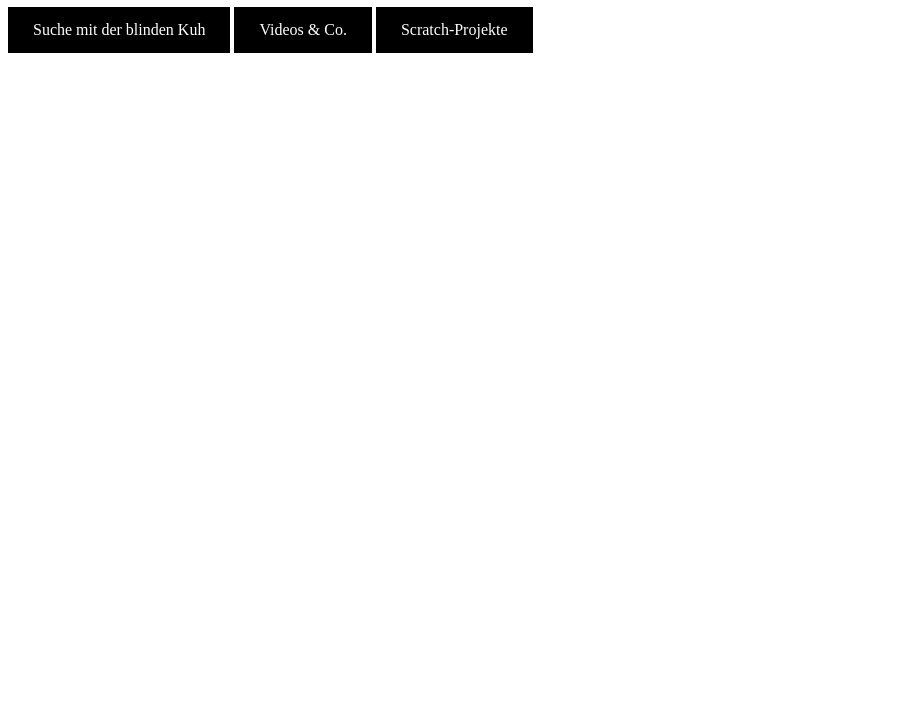
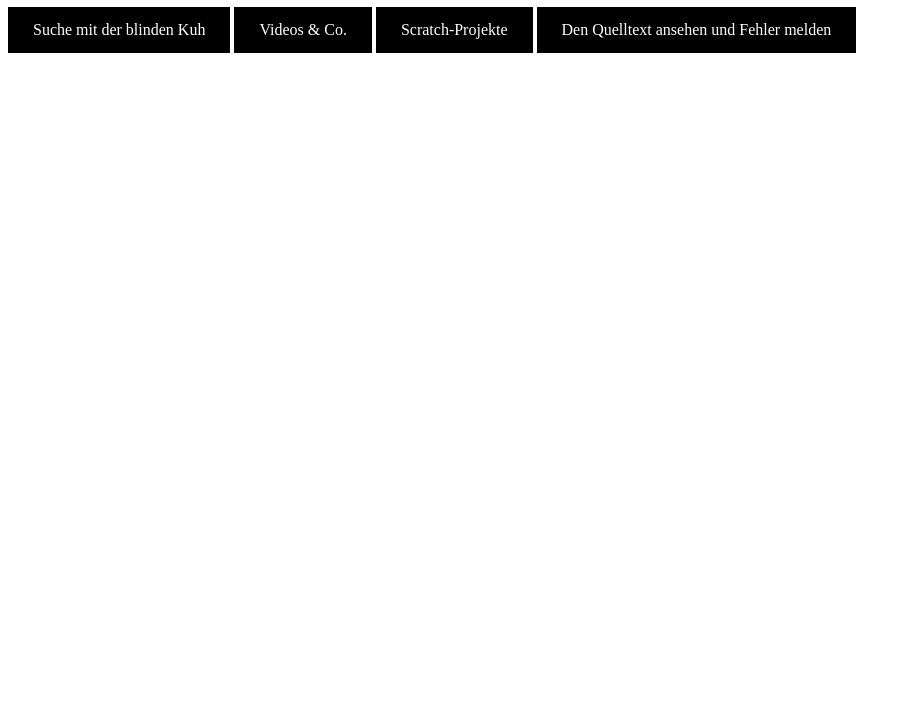
Before and after one commit to libewa/oldsite, a plain HTML site: page index.html in a window 1280 px wide. Shown: the part 73-800 px from the top of the page, without its empty margins (0-911 px from the left). Drawn offline with Linux system fonts and the light colour scheme.

Commit message:
Update index.html
Added link to repo on github

```diff
--- a/index.html
+++ b/index.html
@@ -21,5 +21,6 @@
 	<a href="search.html">Suche mit der blinden Kuh</a>
 	<a href="Hello_World/index.html">Videos &amp; Co.</a>
 	<a href="scratch.html">Scratch-Projekte</a>
+        <a href="https://www.github.com/libewa/libwa.github.io" >Den Quelltext ansehen und Fehler melden</a>
 </body>
 </html>
```
